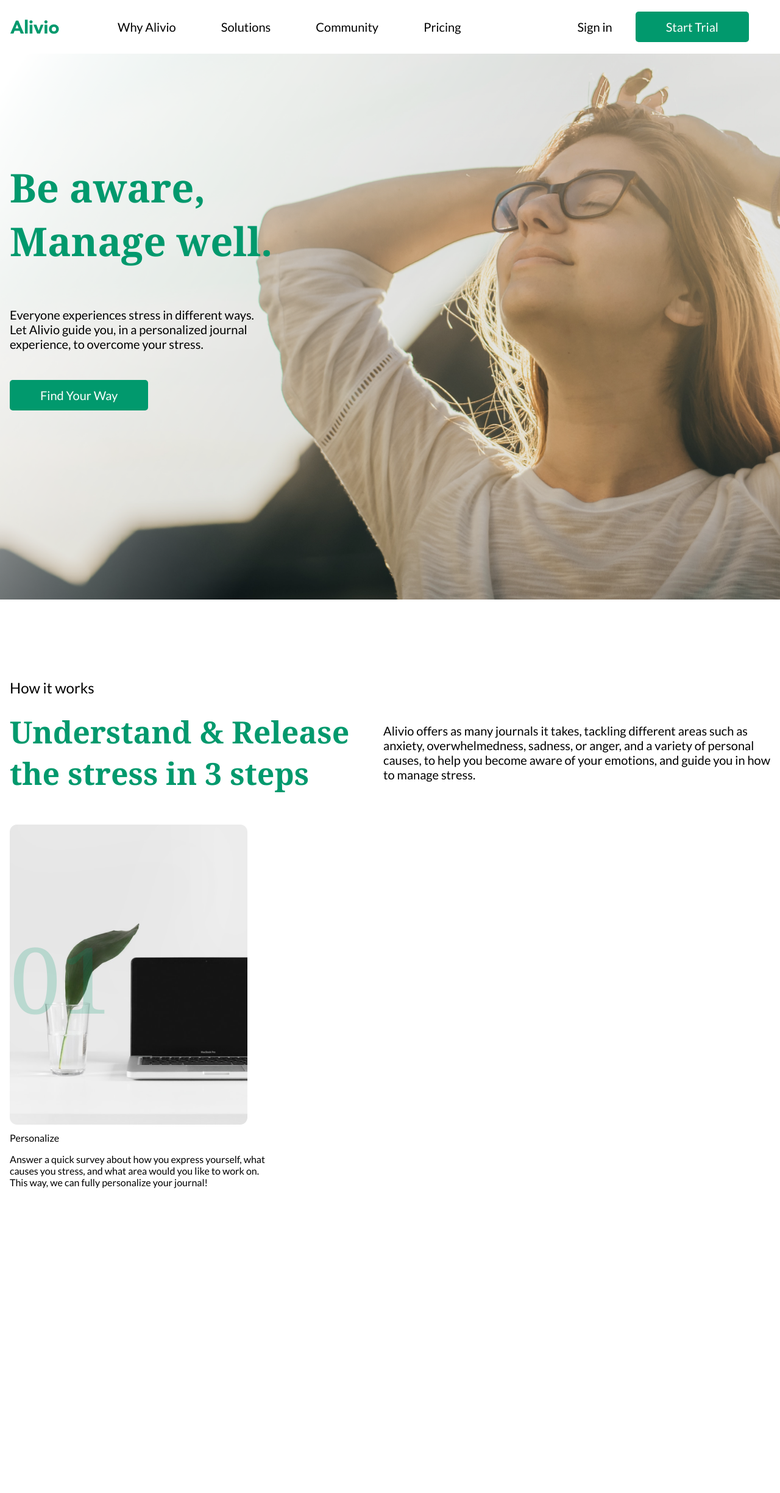
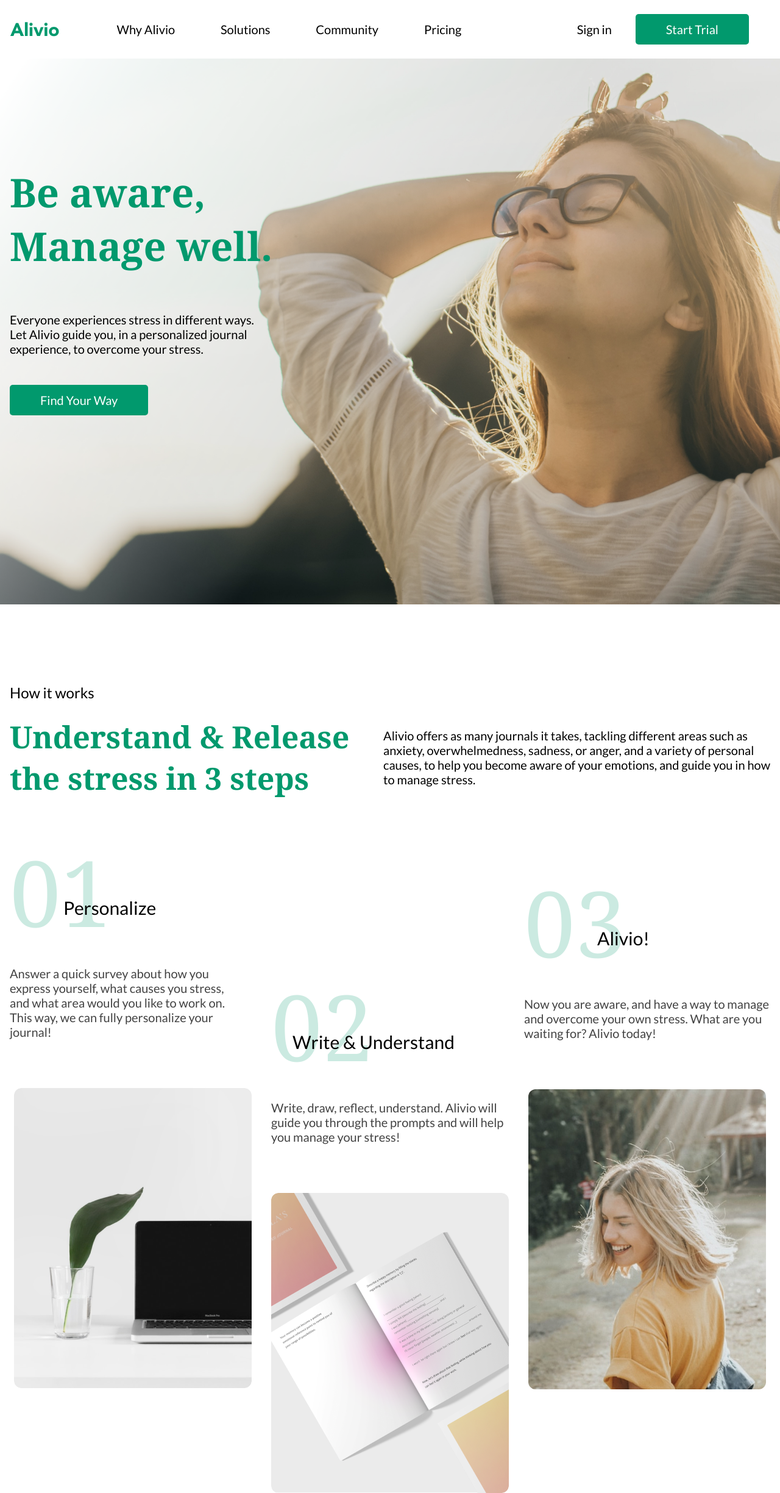
Before and after one commit to JanaLigotkina/lending_1, a plain HTML site: page index.html in a window 1280 px wide. Shown: the whole page at 61% size. Before the commit the page ends 1964 px from the top, so only its background shows below. Drawn offline with Linux system fonts and the light colour scheme.

Commit message:
- 3 секции

```diff
--- a/index.html
+++ b/index.html
@@ -3,7 +3,7 @@
 <head>
     <meta charset="UTF-8">
     <title>Alivio</title>
-    <link rel="stylesheet" href="style.css">
+    <link rel="stylesheet" href="style/style.css">
     <link rel="preconnect" href="https://fonts.gstatic.com">
     <link href="https://fonts.googleapis.com/css2?family=Lato&display=swap" rel="stylesheet">
 </head>
@@ -25,31 +25,55 @@
         </div>
     </div>
 </header>
-<div class="bg">
+<div class="section bg">
     <div class="container">
         <div class="bg_inner">
-            <p class="bg_zag">Be aware, <br /> Manage well.</p>
-            <p class="bg_text">Everyone experiences stress in different ways. <br /> Let Alivio guide you, in a personalized journal <br /> experience, to overcome your stress.</p>
-            <a class="green_button" href="">Find Your Way</a>
+            <p class="heading__text bg_zag">Be aware,
+                <br> Manage well.
+            </p>
+            <p class="bg_text">Everyone experiences stress in different ways.
+                <br> Let Alivio guide you, in a personalized journal
+                <br> experience, to overcome your stress.
+            </p>
+            <a class="green_button" href="#">Find Your Way</a>
         </div>
     </div>
 </div>
-<div class="how_it_works">
+<div class="section how_it_works">
     <div class="container">
         <p class="how_it_works_zag">How it works</p>
         <div class="how_it_works_inner">
-            <p class="how_it_works_text">Understand & Release <br /> the stress in 3 steps</p>
-            <p class="bg_text">Alivio offers as many journals it takes, tackling different areas such as <br /> anxiety, overwhelmedness, sadness, or anger, and a variety of personal <br />causes, to help you become aware of your emotions, and guide you in how<br /> to manage stress.</p>
+            <p class="heading__text how_it_works_text">Understand & Release
+                <br> the stress in 3 steps</p>
+            <p class="bg_text">Alivio offers as many journals it takes, tackling different areas such as
+                <br> anxiety, overwhelmedness, sadness, or anger, and a variety of personal
+                <br>causes, to help you become aware of your emotions, and guide you in how<br> to manage stress.</p>
         </div>
-        <div class="block">
-            <div class="block1">
-                <p class="block_number">01</p>
-                <p class="block_zag">Personalize</p>
-                <p class="block_text">Answer a quick survey about how you express yourself, what causes you stress, and what area would you like to work on. This way, we can fully personalize your journal!</p>
+        <div class="block__container">
+            <div class="block">
+                <p class="text heading__text block_number">01</p>
+                <p class="text heading block_zag1">Personalize</p>
+                <p class="text block_text">Answer a quick survey about how you
+                    <br> express yourself, what causes you stress,<br> and what area would you like to work on.<br> This
+                    way, we can fully personalize your
+                    <br> journal!</p>
+                <img class="block_img" src="images/Rectangle%2030.png">
             </div>
-            <div class="block2"></div>
-            <div class="block3"></div>
-            <img src="images/Rectangle%2030.png">
+            <div class="block">
+                <p class="text heading__text block_number">02</p>
+                <p class="text heading block_zag2">Write & Understand</p>
+                <p class="text block_text">Write, draw, reflect, understand. Alivio will guide you through the prompts and
+                    will help you manage your stress!</p>
+                <img class="block_img" src="images/Rectangle 31.png">
+            </div>
+            <div class="block">
+                <p class="text heading__text block_number">03</p>
+                <p class="text heading block_zag3">Alivio!</p>
+                <p class="text block_text">Now you are aware, and have a way to manage and overcome your own stress. What are
+                    you waiting for? Alivio today!</p>
+                <img class="block_img" src="images/Rectangle 32.png">
+            </div>
+
         </div>
 
 
--- a/style.css
+++ /dev/null
@@ -1,141 +0,0 @@
-:root {
-    --white: #FFFFFF;;
-    --black: #484848;
-    --black-light: #424242;
-    --green: #01996D;
-}
-
-body {
-    margin: 0;
-    font-family: 'Lato', sans-serif;
-}
-
-@font-face {
-    font-family: 'Georgia Bold';
-    src: url('Georgia-Bold.eot');
-    src: url('Georgia-Bold.eot?#iefix') format('embedded-opentype'),
-    url('Georgia-Bold.woff') format('woff'),
-    url('Georgia-Bold.ttf') format('truetype');
-    font-weight: normal;
-    font-style: normal;
-}
-
-*,
-*:before,
-*:after {
-    box-sizing: border-box;
-}
-
-.header {
-    padding: 1rem 0;
-}
-
-.container {
-    width: 100%;
-    max-width: 1300px;
-    padding-left: 1rem;
-    padding-right: 1rem;
-    margin:0 auto;
-}
-
-.header_inner {
-    display: flex;
-    justify-content: space-between;
-}
-
-
-.nav {
-    display: inline;
-    padding-left: 16px;
-}
-
-.nav_button {
-    list-style-type: none;
-    display: inline;
-    padding-right: 71px;
-}
-
-a {
-    text-decoration: none;
-}
-
-.buttons {
-    display: inline;
-    vertical-align: center;
-    padding-right: 35px;
-}
-
-.nav_text {
-    font-weight: normal;
-    font-size: 20px;
-    line-height: 24px;
-    color: #000000;
-}
-
-.green_button {
-    position: relative;
-    padding: 13px 50px;
-    border-radius: 5px;
-    background-color: var(--green);
-    font-size: 20px;
-    color: #FFFFFF;
-}
-
-.bg {
-    height: 895px;
-    background-image: url(images/BG.png);
-    background-repeat:no-repeat;
-    background-position:center;
-
-}
-
-.bg_zag {
-    margin-top: auto;
-    padding-top: 175px;
-    font-family: 'Georgia';
-    font-weight: bold;
-    font-size: 65px;
-    color: #01996D;
-}
-
-.bg_text {
-    font-size: 20px;
-    margin-bottom: 60px;
-}
-
-.how_it_works_zag {
-    margin-top: 130px;
-    font-size: 24px;
-}
-
-.how_it_works_inner {
-    display: flex;
-    justify-content: space-between;
-}
-
-.how_it_works_text {
-    margin-top: auto;
-    font-family: 'Georgia';
-    font-weight: bold;
-    font-size: 50px;
-    color: #01996D;
-}
-
-.block {
-    display: flex;
-}
-
-.block1 {
-    position: absolute;
-    width: 33%;
-}
-
-.block_number {
-    font-family: 'Georgia';
-    font-size: 150px;
-    color: rgba(1, 153, 109, 0.2);
-}
-
-.block_zag {
-    position: relative;
-}
--- /dev/null
+++ b/style/style.css
@@ -0,0 +1,165 @@
+*,
+*:before,
+*:after {
+  box-sizing: border-box;
+}
+
+body {
+  margin: 0;
+  font-family: "Lato", sans-serif;
+  font-size: 20px;
+}
+
+a {
+  text-decoration: none;
+}
+
+.container {
+  width: 100%;
+  max-width: 1300px;
+  margin: 0 auto;
+  padding-left: 16px;
+  padding-right: 16px;
+}
+
+header {
+  padding: 16px 0;
+}
+
+.heading__text {
+  margin-top: auto;
+  font-family: "Georgia";
+  font-weight: bold;
+  color: #01996D;
+}
+
+.container .header_inner {
+  display: flex;
+  justify-content: space-between;
+}
+
+.container .header_inner .nav {
+  display: inline;
+  padding-left: 16px;
+}
+
+.container .header_inner .nav_button {
+  display: inline;
+  list-style-type: none;
+  padding-right: 71px;
+}
+
+.container .header_inner .buttons {
+  display: inline;
+  vertical-align: center;
+  padding-right: 35px;
+}
+
+.container .header_inner .nav_text {
+  font-weight: normal;
+  line-height: 24px;
+  color: #000000;
+}
+
+.container .green_button {
+  position: relative;
+  padding: 13px 50px;
+  border-radius: 5px;
+  background-color: #01996D;
+  color: #FFFFFF;
+}
+
+.section.bg {
+  height: 895px;
+  background-image: url("../images/BG.png");
+  background-repeat: no-repeat;
+  background-position: center;
+}
+
+.section.bg .bg_zag {
+  padding-top: 175px;
+  font-size: 65px;
+}
+
+.section.bg .bg_text {
+  margin-bottom: 60px;
+}
+
+.section.how_it_works .how_it_works_zag {
+  margin-top: 130px;
+  font-size: 24px;
+}
+
+.section.how_it_works .how_it_works_inner {
+  display: flex;
+  justify-content: space-between;
+}
+
+.section.how_it_works .how_it_works_text {
+  font-size: 50px;
+}
+
+.section.how_it_works .block__container {
+  display: flex;
+  justify-content: space-around;
+}
+
+.section.how_it_works .block__container .block {
+  display: flex;
+  position: relative;
+  width: 100%;
+  flex-direction: column;
+  align-items: center;
+}
+
+.section.how_it_works .block__container .block:nth-child(2) {
+  margin-top: 220px;
+  padding: 0 25px;
+}
+
+.section.how_it_works .block__container .block:nth-child(3) {
+  margin-top: 50px;
+}
+
+.section.how_it_works .block__container .block .text {
+  align-self: flex-start;
+}
+
+.section.how_it_works .block__container .block .block_number {
+  position: relative;
+  font-size: 150px;
+  font-weight: normal;
+  opacity: 0.2;
+  margin: 0;
+  z-index: 1;
+}
+
+.section.how_it_works .block__container .block .text.heading {
+  position: absolute;
+  top: 80px;
+  z-index: 2;
+  font-size: 30px;
+}
+
+.section.how_it_works .block__container .block .block_zag1 {
+  left: 88px;
+}
+
+.section.how_it_works .block__container .block .block_zag2 {
+  left: 60px;
+}
+
+.section.how_it_works .block__container .block .block_zag3 {
+  left: 120px;
+}
+
+.section.how_it_works .block__container .block .block_text {
+  position: relative;
+  font-weight: 500;
+  color: #424242;
+}
+
+.section.how_it_works .block__container .block .block_img {
+  margin-top: 60px;
+  border-radius: 12px;
+}
```
Also changed, not shown: images/Rectangle 31.png (added), images/Rectangle 32.png (added).
